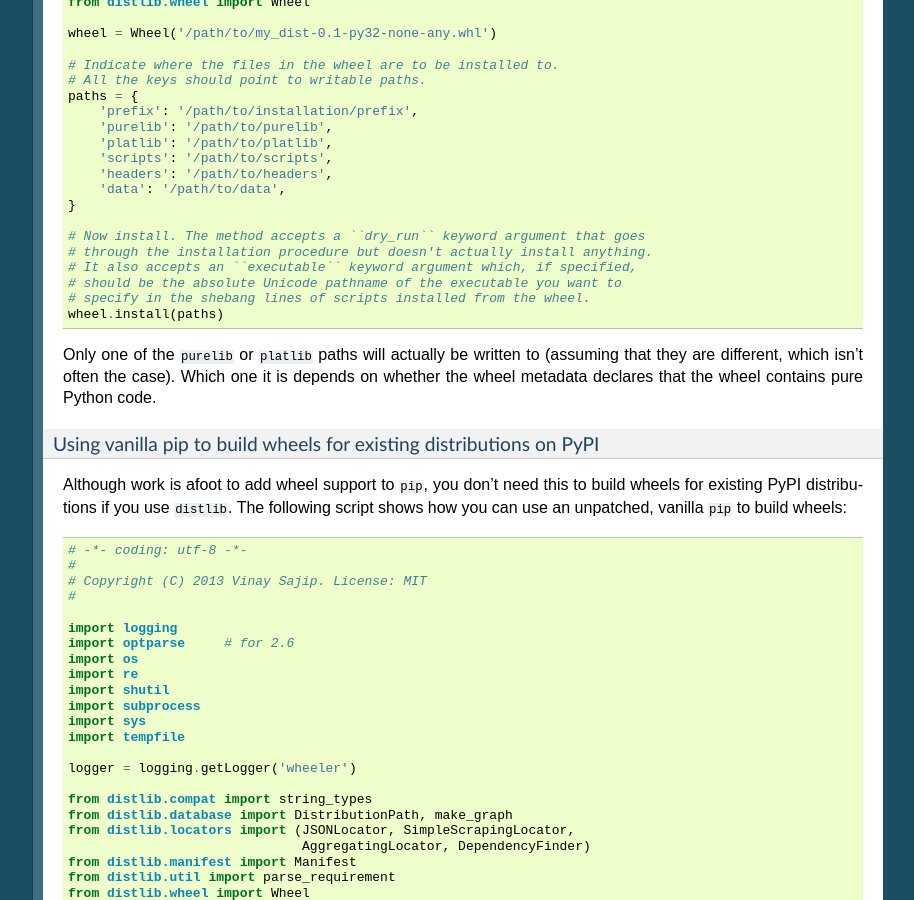
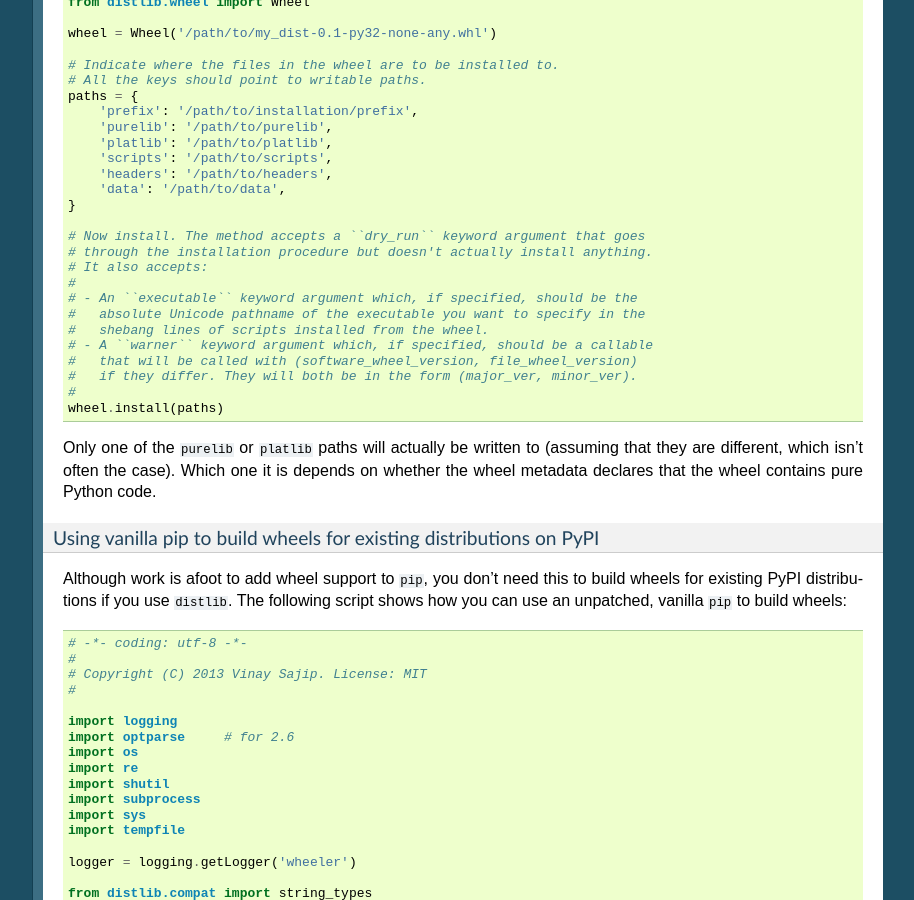
Before and after one commit to pypa/distlib, a Sphinx documentation site: the page built from docs/tutorial.rst, in a window 1280 px wide and 900 px high, scrolled down 17696 px. Shown: the whole window, without its empty margins (187-1101 px from the left). Built offline with Sphinx 7.4.7, drawn with Linux system fonts in a browser that asks for light colours; formulas are drawn with MathJax 3; comment, search, counter and statistics services are not loaded.

Commit message:
Added warner logic.

```diff
--- a/docs/tutorial.rst
+++ b/docs/tutorial.rst
@@ -1136,9 +1136,15 @@ where you want the files in the wheel to be installed::
 
     # Now install. The method accepts a ``dry_run`` keyword argument that goes
     # through the installation procedure but doesn't actually install anything.
-    # It also accepts an ``executable`` keyword argument which, if specified,
-    # should be the absolute Unicode pathname of the executable you want to
-    # specify in the shebang lines of scripts installed from the wheel.
+    # It also accepts:
+    #
+    # - An ``executable`` keyword argument which, if specified, should be the
+    #   absolute Unicode pathname of the executable you want to specify in the
+    #   shebang lines of scripts installed from the wheel.
+    # - A ``warner`` keyword argument which, if specified, should be a callable
+    #   that will be called with (software_wheel_version, file_wheel_version)
+    #   if they differ. They will both be in the form (major_ver, minor_ver).
+    #
     wheel.install(paths)
 
 Only one of the ``purelib`` or ``platlib`` paths will actually be written to
```
Also changed, not shown: docs/internals.rst (+5 -2 lines), 2 other files.
